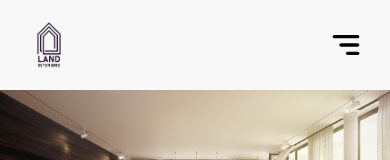
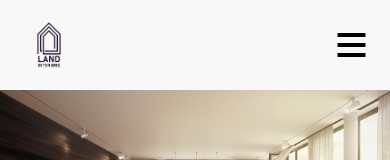
Before and after one commit to talhabytheway/land-interiors-UI, a React (Create React App) app: page / in a window 390 px wide. Shown: the top 160 px of the page. Built offline with nearby package versions, Linux system fonts and the light colour scheme.

Commit message:
Ameen QA 22/03/23

```diff
--- a/src/components/NavBar/NavBar.jsx
+++ b/src/components/NavBar/NavBar.jsx
@@ -8,7 +8,7 @@ const NavBar = () => {
   const [open, setopen] = useState(false);
 
   return (
-    <header className={`bg-dark sticky lg:relative top-0 z-10 font-medium text-[20px]`}>
+    <header className={`bg-dark sticky lg:relative top-0 font-medium text-[20px] z-[10000]`}>
       <div
         className={`xl:mx-auto px-[1.5rem] lg:max-w-[1440px] xl:max-w-[1600px]  flex py-5 justify-between items-center select-none transition-all ease-linear duration-650`}
       >
@@ -25,7 +25,7 @@ const NavBar = () => {
           className={`cursor-pointer lg:hidden block transition-all ease-in duration-500 content-center`}
           onClick={() => setopen(!open)}
         >
-          <img src={open ? close : menu} alt="" className="w-10" />
+          <img src={open ? close : menu} alt="" className={open ? 'h-10' : 'h-6'} />
         </span>
       </div>
       <ul
```
Also changed, not shown: src/assets/menu.svg.
